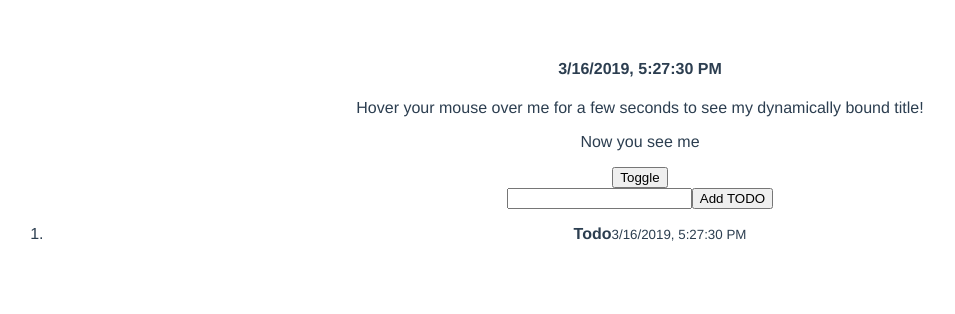
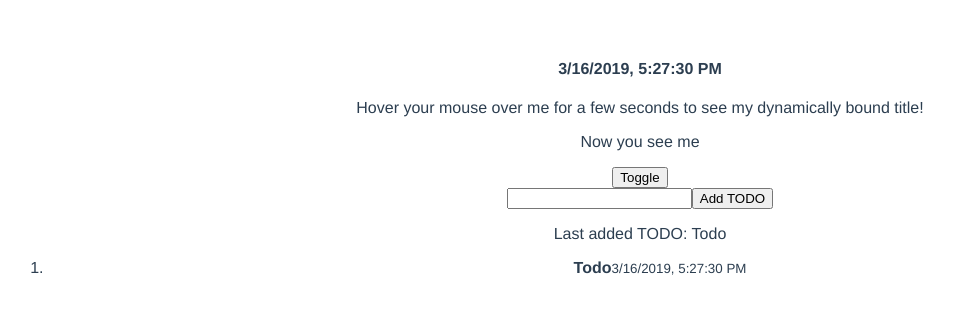
Before and after one commit to MichalJaneda/vue-learning, a Vue app: page / in a window 1280 px wide. Shown: the top 314 px of the page, without its empty margins (0-955 px from the left). Built offline with nearby package versions, Linux system fonts and the light colour scheme.

Commit message:
Using computed property to display last added

```diff
--- a/src/components/Todos.vue
+++ b/src/components/Todos.vue
@@ -4,8 +4,11 @@
       <input v-model="next_todo">
       <button>Add TODO</button>
     </form>
+    <p v-if="todos.length">Last added TODO: {{ lastAdded }}</p>
     <ol v-if="todos.length">
-      <li v-for="todo in todos">
+      <li
+        v-for="todo in todos"
+        :key="todo.text">
         <strong>{{ todo.text }}</strong>
         <small>{{ todo.created_at.toLocaleString() }}</small>
       </li>
@@ -15,6 +18,8 @@
 </template>
 
 <script>
+import { last } from 'lodash'
+
 export default {
   data: function () {
     return {
@@ -27,6 +32,11 @@ export default {
       next_todo: ''
     }
   },
+  computed: {
+    lastAdded: function () {
+      return last(this.todos).text
+    }
+  },
   methods: {
     addTodo: function () {
       if (this.next_todo) {
```
